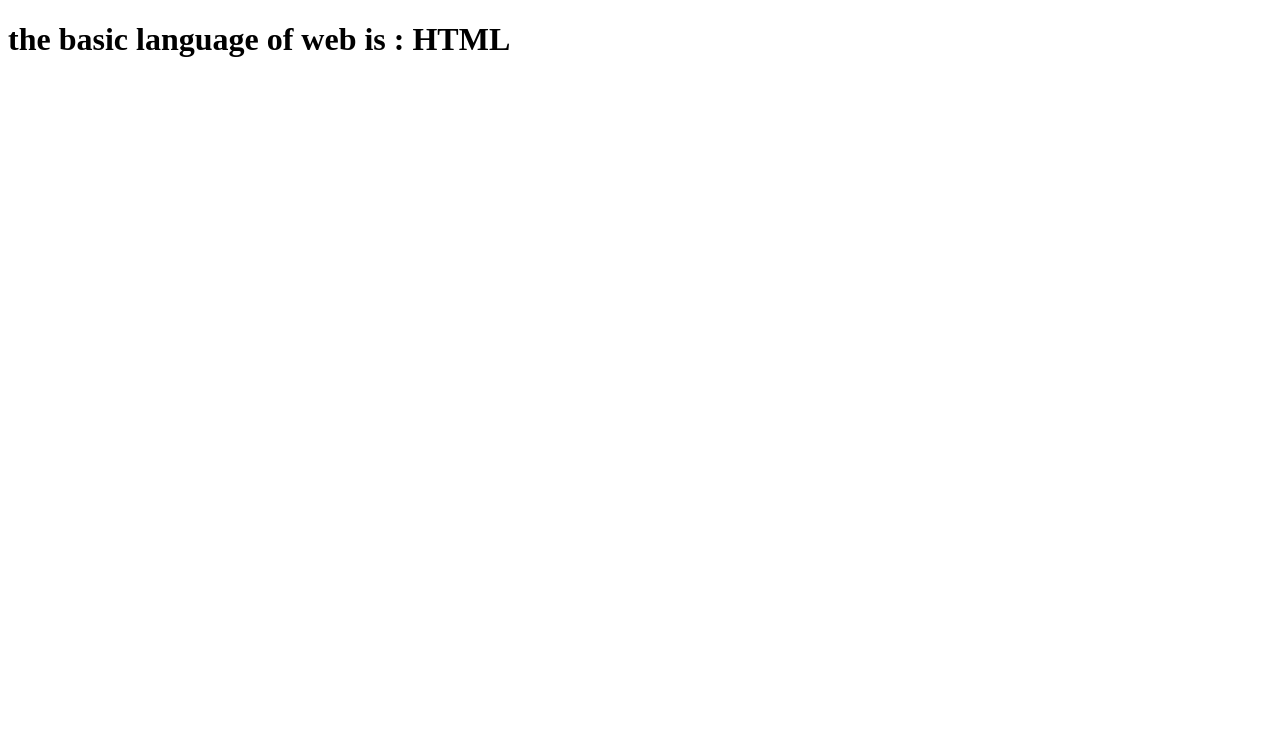
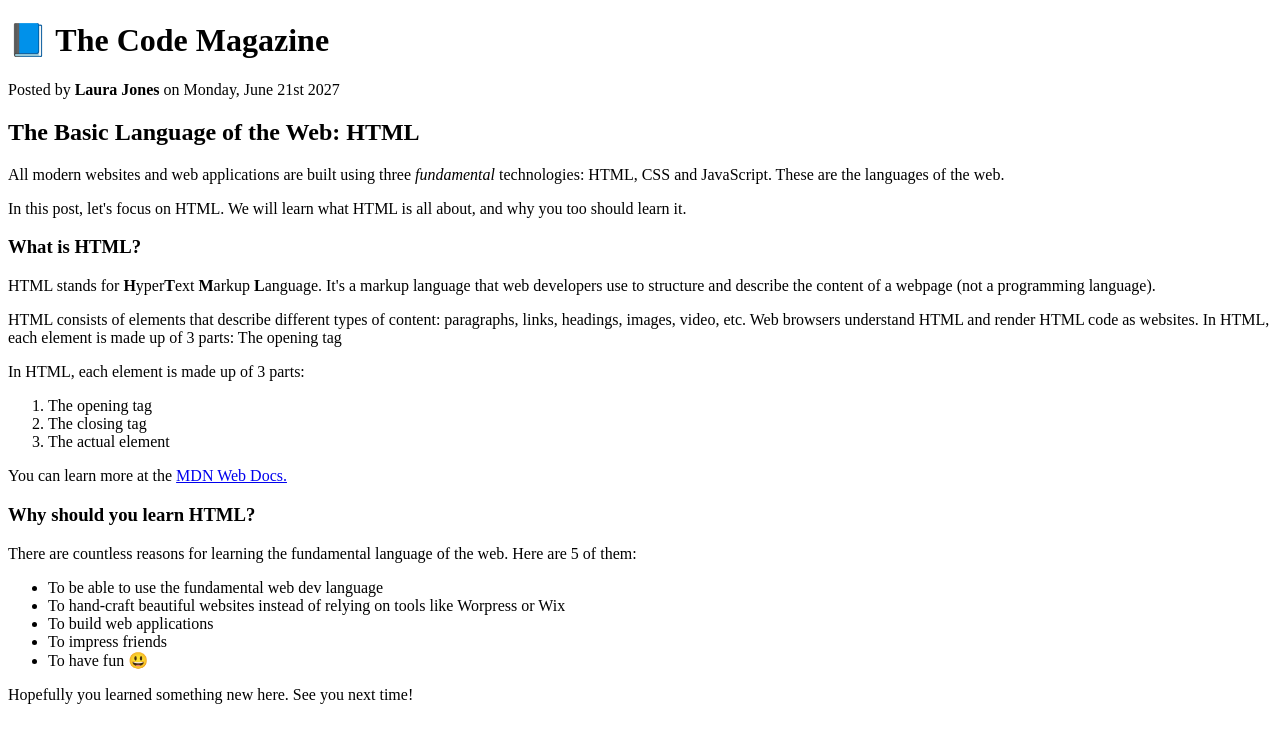
Before and after one commit to mantu-morya-simform/Introduction-to-Html-, a plain HTML site: page index.html in a window 1280 px wide. Drawn offline with Linux system fonts and the light colour scheme.

Commit message:
more text element and list learn

```diff
--- a/index.html
+++ b/index.html
@@ -4,6 +4,55 @@
     <title>This is basic Html</title>
   </head>
   <body>
-    <h1>the basic language of web is : HTML</h1>
+    <h1>📘 The Code Magazine</h1>
+    <p>Posted by <strong>Laura Jones</strong> on Monday, June 21st 2027</p>
+    <h2>The Basic Language of the Web: HTML</h2>
+    <p>
+      All modern websites and web applications are built using three
+      <em>fundamental</em>
+      technologies: HTML, CSS and JavaScript. These are the languages of the
+      web.
+    </p>
+    <p>
+      In this post, let's focus on HTML. We will learn what HTML is all about,
+      and why you too should learn it.
+    </p>
+    <h3>What is HTML?</h3>
+    <p>
+      HTML stands for <strong>H</strong>yper<strong>T</strong>ext
+      <strong>M</strong>arkup <strong>L</strong>anguage. It's a markup language
+      that web developers use to structure and describe the content of a webpage
+      (not a programming language).
+    </p>
+    <p>
+      HTML consists of elements that describe different types of content:
+      paragraphs, links, headings, images, video, etc. Web browsers understand
+      HTML and render HTML code as websites. In HTML, each element is made up of
+      3 parts: The opening tag
+    </p>
+    <p>In HTML, each element is made up of 3 parts:</p>
+    <ol>
+      <li>The opening tag</li>
+      <li>The closing tag</li>
+      <li>The actual element</li>
+    </ol>
+    <p>You can learn more at the <a href="#">MDN Web Docs.</a></p>
+
+    <h3>Why should you learn HTML?</h3>
+    <p>
+      There are countless reasons for learning the fundamental language of the
+      web. Here are 5 of them:
+    </p>
+    <ul>
+      <li>To be able to use the fundamental web dev language</li>
+      <li>
+        To hand-craft beautiful websites instead of relying on tools like
+        Worpress or Wix
+      </li>
+      <li>To build web applications</li>
+      <li>To impress friends</li>
+      <li>To have fun 😃</li>
+    </ul>
+    <p>Hopefully you learned something new here. See you next time!</p>
   </body>
 </html>
```
Also changed, not shown: content.txt (added).
